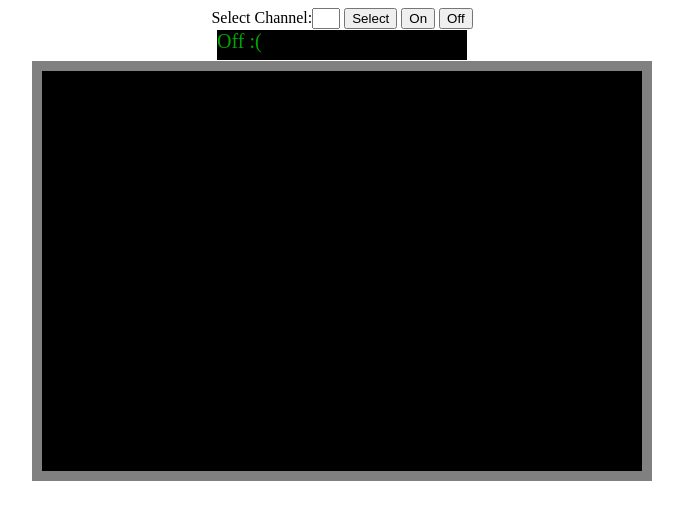
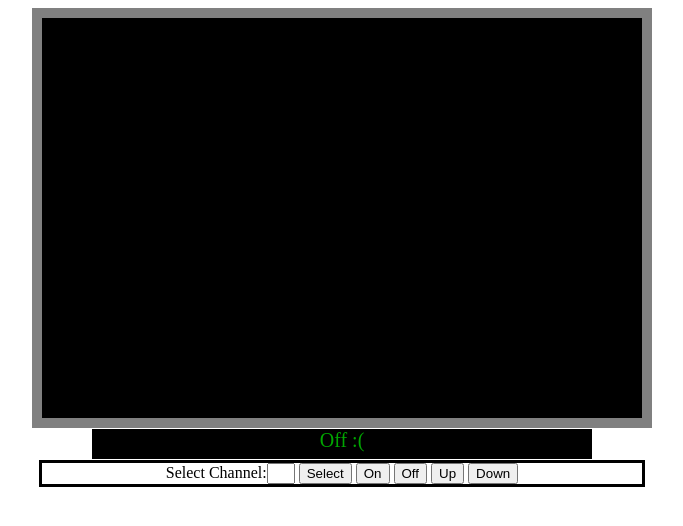
Before and after one commit to Joe-Gigs/CanvasTv, a plain HTML site: page index.html in a window 1280 px wide. Shown: the whole page, without its empty margins (298-981 px from the left). Drawn offline with Linux system fonts and the light colour scheme.

Commit message:
implementing counter for channel changing via up/down buttons

```diff
--- a/CSS/style.css
+++ b/CSS/style.css
@@ -3,8 +3,8 @@ html{
 	height: 100%;
 }
 
-#greet{
-	width: 250px;
+#greet {
+	width: 500px;
 	height: 30px;
 	border: 1px solid white;
 	padding-left: 0;
@@ -14,6 +14,7 @@ html{
 	background-color: black;
 	color: #00a601;
 	font-size: 20px;
+	text-align: center;
 }
 
 #myCanvas {
@@ -27,6 +28,9 @@ html{
 	width: 20px;
 }
 
-.tvControl{
+#tvControl{
     text-align: center;
+    border: 3px solid black;
+    width: 600px;
+    margin: 0 auto;
 }
--- a/JS/main.js
+++ b/JS/main.js
@@ -19,7 +19,7 @@ function draw() {
     document.getElementById('greet').innerHTML = "Welcome";
     static();
     loop();
-    console.log('true');
+    // console.log('true');
     } else {
         canvas.style.backgroundColor = "black";
     }
@@ -63,7 +63,7 @@ function loop() {
     static(ctx);
     requestAnimationFrame(loop);
 };
-
+//Will render different things on canvas depending on the channel the user is on
 function checkChannel() {
     var canvas = document.getElementById('myCanvas');
     var ctx = canvas.getContext('2d');
@@ -92,9 +92,13 @@ function checkChannel() {
         case '4':
             draw();
             canvas.style.backgroundColor = 'black';
-            floralShoppe();
+            canvas.style.backgroundImage = "url('IMG/01.gif')";
             document.getElementById('greet').innerHTML = "A E S T H E T I C S "; // need to clear canvas
             break
+        case '5':
+            canvas.style.backgroundColor = null
+            canvas.style.backgroundImage = "url('IMG/jtrain.jpg')";
+            break;
         default:
             document.getElementById('greet').innerHTML = ":D";
     }
@@ -111,10 +115,22 @@ function turnOff() {
 
 };
 
-function floralShoppe(){
-    var canvas = document.getElementById('myCanvas');
-    var ctx = canvas.getContext('2d');
+var count = 0; //possible new channel system.
 
-    canvas.style.backgroundImage = "url('IMG/01.gif')";
-    canvas.style.backgroundSize = "10px 100px)";
+function channelUp() {
+    var current_channel = Cookies.get('channel_select');
+
+    current_channel++;
+    count++;
+    console.log(count);
+    // console.log(current_channel);
 };
+
+function channelDown() {
+    var current_channel = Cookies.get('channel_select');
+
+    current_channel--;
+    count--;
+    console.log(count);
+    // console.log(current_channel);
+};
--- a/index.html
+++ b/index.html
@@ -8,13 +8,15 @@
       <title></title>
    </head>
    <body>
-	 <form name="tvControl" class="tvControl" action="">
+      <canvas id="myCanvas" width="600" height="400"></canvas>
+       <div id="greet"></div>
+      <form id="tvControl">
          Select Channel:<input type="text" id="select" maxlength="2"/>
          <input type="button" id="remember" value="Select" onclick="rememberChannel()";/>
          <input type="button" id="turn_on" value="On" onclick="draw()";/>
          <input type="button" id="turn_off" value="Off" onclick="turnOff()";/>
+         <input type="button" id="up" value="Up" onclick="channelUp()";/>
+         <input type="button" id="up" value="Down" onclick="channelDown()";/>
       </form>
-  	      <div id="greet"></div>
-  	      <canvas id="myCanvas" width="600" height="400"></canvas>
    </body>
 </html>
```
Also changed, not shown: IMG/jtrain.jpg (added). Lines whose indentation alone changed are shown as unchanged.
